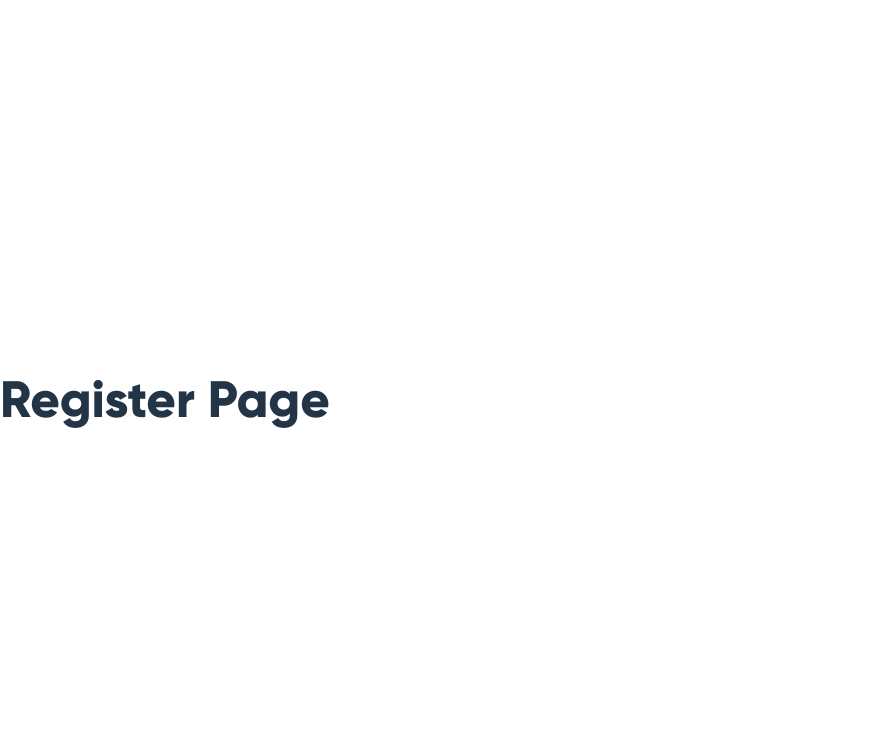
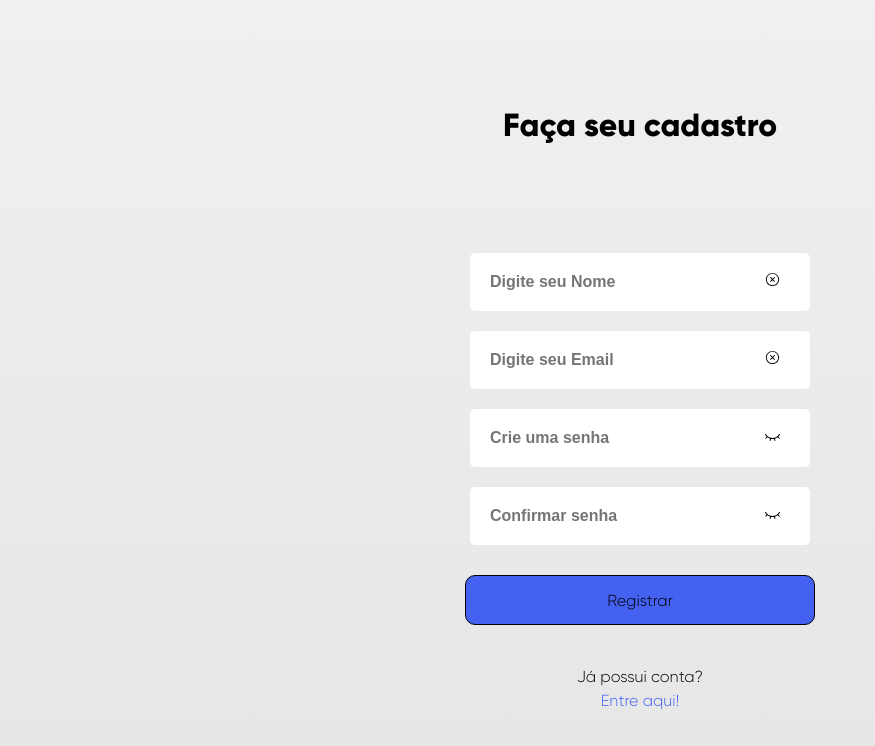
Before and after one commit to vinylemes/barber-schedule-front, a React (Vite) app: page /register in a window 1280 px wide. Shown: the top 746 px of the page, without its empty margins (0-875 px from the left). Built offline with nearby package versions, Linux system fonts and the light colour scheme; what @radix-ui/themes would draw is missing.

Commit message:
Layout da tela de registro ok

```diff
--- a/package.json
+++ b/package.json
@@ -10,6 +10,7 @@
     "preview": "vite preview"
   },
   "dependencies": {
+    "@radix-ui/react-icons": "^1.3.2",
     "@radix-ui/themes": "^3.1.6",
     "react": "^18.3.1",
     "react-dom": "^18.3.1",
--- a/src/pages/register.tsx
+++ b/src/pages/register.tsx
@@ -1,10 +1,76 @@
-import React from "react";
+import React, { useState } from "react";
+import "../styles/register.css";
+import {
+  EyeOpenIcon,
+  EyeClosedIcon,
+  CrossCircledIcon,
+} from "@radix-ui/react-icons";
 
 const Register = () => {
+  const [showPassword, setShowPassword] = useState(false);
+  const [showConfirmPassword, setShowConfirmPassword] = useState(false);
+  const [name, setName] = useState("");
+  const [email, setEmail] = useState("");
+
   return (
-    <div>
-      <h1>Register Page</h1>
-      {/* Add your registration form here */}
+    <div className="register-container">
+      <h1 className="register-title">Faça seu cadastro</h1> {/* Added title */}
+      <form className="register-form">
+        <div className="password-input-container">
+          <input
+            type="text"
+            placeholder="Digite seu Nome"
+            className="register-input"
+            value={name}
+            onChange={(e) => setName(e.target.value)}
+          />
+          <div className="input-clear" onClick={() => setName("")}>
+            <CrossCircledIcon />
+          </div>
+        </div>
+        <div className="password-input-container">
+          <input
+            type="email"
+            placeholder="Digite seu Email"
+            className="register-input"
+            value={email}
+            onChange={(e) => setEmail(e.target.value)}
+          />
+          <div className="input-clear" onClick={() => setEmail("")}>
+            <CrossCircledIcon />
+          </div>
+        </div>
+        <div className="password-input-container">
+          <input
+            type={showPassword ? "text" : "password"}
+            placeholder="Crie uma senha"
+            className="register-input"
+          />
+          <div
+            className="password-toggle"
+            onClick={() => setShowPassword(!showPassword)}>
+            {showPassword ? <EyeOpenIcon /> : <EyeClosedIcon />}
+          </div>
+        </div>
+        <div className="password-input-container">
+          <input
+            type={showConfirmPassword ? "text" : "password"}
+            placeholder="Confirmar senha"
+            className="register-input"
+          />
+          <div
+            className="password-toggle"
+            onClick={() => setShowConfirmPassword(!showConfirmPassword)}>
+            {showConfirmPassword ? <EyeOpenIcon /> : <EyeClosedIcon />}
+          </div>
+        </div>
+        <button type="submit" className="button-submit">
+          Registrar
+        </button>
+      </form>
+      <div className="register-footer">
+        Já possui conta? <br /> <a href="/login">Entre aqui!</a>
+      </div>
     </div>
   );
 };
--- /dev/null
+++ b/src/styles/register.css
@@ -0,0 +1,96 @@
+.register-container {
+  display: flex;
+  flex-direction: column;
+  justify-content: center;
+  align-items: center;
+  height: 100vh;
+  width: 100vw;
+  background: linear-gradient(
+    to bottom,
+    #f0f0f0,
+    /* Slightly darker shade of white */ #e6e6e6
+  ); /* Gradient background */
+}
+
+.register-title {
+  font-size: 2em; /* Large font size */
+  font-weight: bold; /* Bold text */
+  margin-bottom: 100px; /* Increased space below the title */
+  color: black;
+}
+
+.register-form {
+  display: flex;
+  flex-direction: column;
+  align-items: center;
+}
+
+.register-input {
+  margin: 10px 0;
+  padding: 20px; /* Increased padding */
+  width: 300px; /* Increased width */
+  border: 1px;
+  border-radius: 5px;
+  background-color: white; /* Set the background of the inputs to white */
+  font-size: 1em; /* Match font size with the button */
+  color: black; /* Set the text color to black */
+  position: relative; /* Ensure the icon is positioned relative to the input */
+}
+
+.register-input::placeholder {
+  font-size: 1em; /* Match font size with the button */
+  font-weight: bold; /* Match font weight with the button */
+}
+
+.password-input-container {
+  position: relative;
+  width: 340px; /* Match width with other input fields */
+}
+
+.password-toggle {
+  position: absolute;
+  right: 30px; /* Ajuste a posição horizontal */
+  top: 50%; /* Ajuste a posição vertical */
+  transform: translateY(-50%);
+  cursor: pointer;
+  color: black; /* Set the icon color to black */
+}
+
+.input-clear {
+  position: absolute;
+  right: 30px;
+  top: 50%;
+  transform: translateY(-50%);
+  cursor: pointer;
+  color: black;
+}
+
+.button-submit {
+  justify-content: center;
+  border: 1px solid black;
+  margin: 20px 0;
+  width: 350px; /* Ajuste a largura do botão */
+  height: 50px; /* Ajuste a altura do botão */
+  border-radius: 10px; /* Reduced border-radius to make the button more square */
+  transition: transform 0.2s, background-color 0.2s; /* Same transition as home buttons */
+  background-color: #4461f2; /* Same background color as login button */
+}
+
+.button-submit:hover {
+  transform: scale(1.05); /* Same hover effect as home buttons */
+}
+
+.button-submit:active {
+  transform: scale(0.95); /* Same active effect as home buttons */
+}
+
+.register-footer {
+  text-align: center;
+  color: black;
+  margin-top: 20px; /* Add some space above the footer */
+}
+
+.register-footer a {
+  color: #4461f2; /* Same color as the button */
+  text-decoration: none; /* Remove underline from link */
+}
```
Also changed, not shown: src/pages/home.tsx (+8 -3 lines), 1 other file (tests, documents, lock files or other folders).
